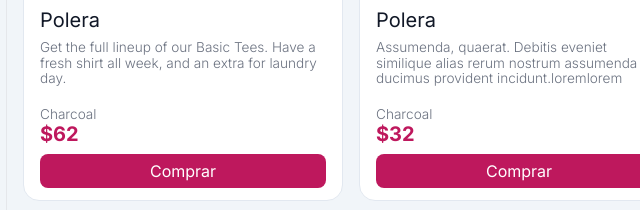
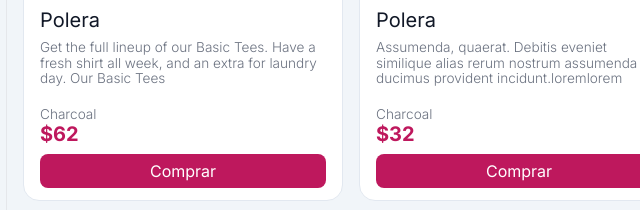
Before and after one commit to RaimonxDev/ecommerce-grid, a plain HTML site: page index.html in a window 1280 px wide. Shown: the part 468-678 px from the top of the page, 249-889 px from the left. Drawn offline with nearby package versions, Linux system fonts and the light colour scheme.

Commit message:
fix html

```diff
--- a/index.html
+++ b/index.html
@@ -35,7 +35,7 @@
         <img class="product-img" src="assets/img/prod-00.jpg" alt="">
         <div class="card-body">
           <h4 class="title-product">Polera</h4>
-          <p class="description-product">Get the full lineup of our Basic Tees. Have a fresh shirt all week, and an extra for laundry day.</p>
+          <p class="description-product">Get the full lineup of our Basic Tees. Have a fresh shirt all week, and an extra for laundry day. Our Basic Tees</p>
           <div>
             <p class="color-product">Charcoal</p>
             <p class="price">$62</p>
```
